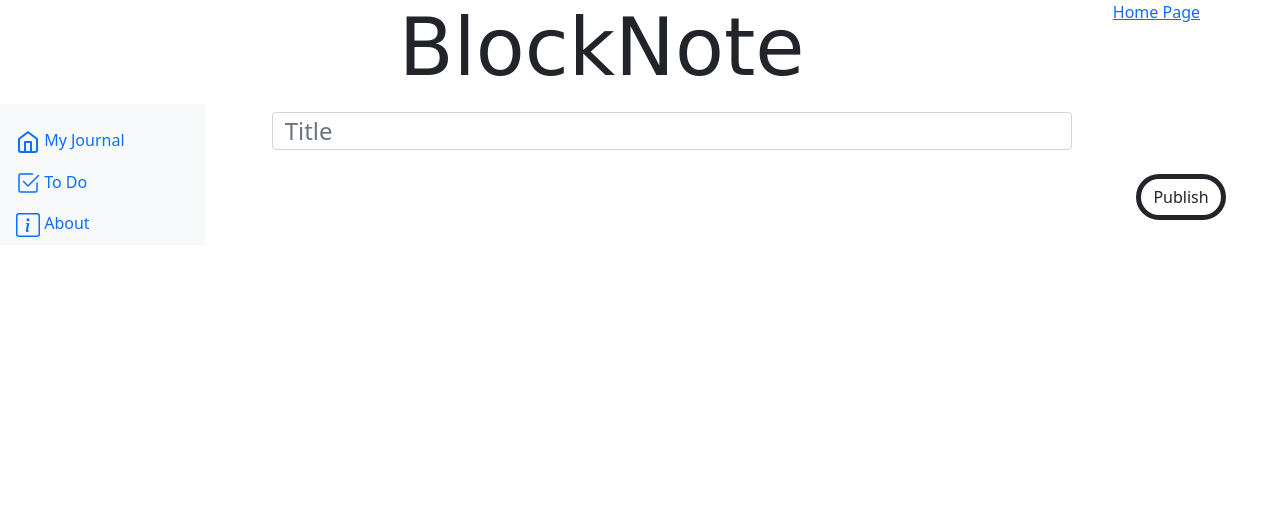
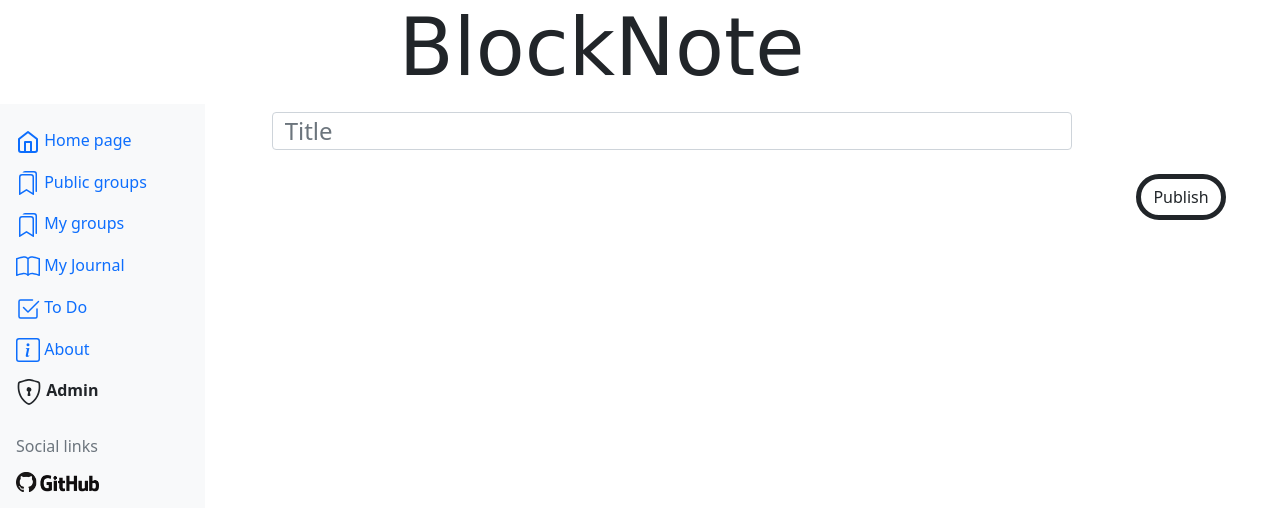
Before and after one commit to ihordev95/blocknote, a Django app: template templates/main/viewedit.html in a window 1280 px wide. Shown: the top 531 px of the page. Run offline with Django 3.2, Linux system fonts and the light colour scheme; the template is opened without the code that fills it: values that come from a table or form of the project are taken from there, others are empty; the visitor is signed in with stand-in values (Sample User, id 1); some libraries are stand-ins or nearby versions; some web fonts are replaced.

Commit message:
Updated, changed and added new tags.

```diff
--- a/templates/include/sidebar.html
+++ b/templates/include/sidebar.html
@@ -1,9 +1,36 @@
+{% load static %}
 <nav id="sidebarMenu" class="col-md-3 col-lg-2 d-md-block bg-light sidebar collapse">
       <div class="position-sticky pt-3">
         <ul class="nav flex-column">
           <li class="nav-item">
-            <a class="nav-link active" aria-current="page" href="/all/">
+            <a class="nav-link active" aria-current="page" href="/">
               <svg xmlns="http://www.w3.org/2000/svg" width="24" height="24" viewBox="0 0 24 24" fill="none" stroke="currentColor" stroke-width="2" stroke-linecap="round" stroke-linejoin="round" class="feather feather-home"><path d="M3 9l9-7 9 7v11a2 2 0 0 1-2 2H5a2 2 0 0 1-2-2z"></path><polyline points="9 22 9 12 15 12 15 22"></polyline></svg>
+              Home page
+            </a>
+          </li>
+          <li class="nav-item">
+            <a class="nav-link" aria-current="page" href="{% url 'publicgrouplist' %}">
+              <svg xmlns="http://www.w3.org/2000/svg" width="24" height="24" fill="currentColor" class="bi bi-bookmarks" viewBox="0 0 16 16">
+                <path d="M2 4a2 2 0 0 1 2-2h6a2 2 0 0 1 2 2v11.5a.5.5 0 0 1-.777.416L7 13.101l-4.223 2.815A.5.5 0 0 1 2 15.5V4zm2-1a1 1 0 0 0-1 1v10.566l3.723-2.482a.5.5 0 0 1 .554 0L11 14.566V4a1 1 0 0 0-1-1H4z"/>
+                <path d="M4.268 1H12a1 1 0 0 1 1 1v11.768l.223.148A.5.5 0 0 0 14 13.5V2a2 2 0 0 0-2-2H6a2 2 0 0 0-1.732 1z"/>
+              </svg>
+              Public groups
+            </a>
+          </li>
+          <li class="nav-item">
+            <a class="nav-link" aria-current="page" href="{% url 'privategrouplist' %}">
+              <svg xmlns="http://www.w3.org/2000/svg" width="24" height="24" fill="currentColor" class="bi bi-bookmarks" viewBox="0 0 16 16">
+                <path d="M2 4a2 2 0 0 1 2-2h6a2 2 0 0 1 2 2v11.5a.5.5 0 0 1-.777.416L7 13.101l-4.223 2.815A.5.5 0 0 1 2 15.5V4zm2-1a1 1 0 0 0-1 1v10.566l3.723-2.482a.5.5 0 0 1 .554 0L11 14.566V4a1 1 0 0 0-1-1H4z"/>
+                <path d="M4.268 1H12a1 1 0 0 1 1 1v11.768l.223.148A.5.5 0 0 0 14 13.5V2a2 2 0 0 0-2-2H6a2 2 0 0 0-1.732 1z"/>
+              </svg>
+              My groups
+            </a>
+          </li>
+          <li class="nav-item">
+            <a class="nav-link" aria-current="page" href="{% url 'postlist' %}">
+              <svg xmlns="http://www.w3.org/2000/svg" width="24" height="24" fill="currentColor" class="bi bi-book" viewBox="0 0 16 16">
+                <path d="M1 2.828c.885-.37 2.154-.769 3.388-.893 1.33-.134 2.458.063 3.112.752v9.746c-.935-.53-2.12-.603-3.213-.493-1.18.12-2.37.461-3.287.811V2.828zm7.5-.141c.654-.689 1.782-.886 3.112-.752 1.234.124 2.503.523 3.388.893v9.923c-.918-.35-2.107-.692-3.287-.81-1.094-.111-2.278-.039-3.213.492V2.687zM8 1.783C7.015.936 5.587.81 4.287.94c-1.514.153-3.042.672-3.994 1.105A.5.5 0 0 0 0 2.5v11a.5.5 0 0 0 .707.455c.882-.4 2.303-.881 3.68-1.02 1.409-.142 2.59.087 3.223.877a.5.5 0 0 0 .78 0c.633-.79 1.814-1.019 3.222-.877 1.378.139 2.8.62 3.681 1.02A.5.5 0 0 0 16 13.5v-11a.5.5 0 0 0-.293-.455c-.952-.433-2.48-.952-3.994-1.105C10.413.809 8.985.936 8 1.783z"/>
+              </svg>
               My Journal
             </a>
           </li>
@@ -25,39 +52,29 @@
             About
             </a>
           </li>
+          {% if request.user.is_superuser %}
+            <li class="nav-item">
+              <a class="nav-link text-dark" href="/admin/">
+                <strong>
+                <svg xmlns="http://www.w3.org/2000/svg" width="26" height="26" fill="currentColor" class="bi bi-shield-lock" viewBox="0 0 16 16">
+                  <path d="M5.338 1.59a61.44 61.44 0 0 0-2.837.856.481.481 0 0 0-.328.39c-.554 4.157.726 7.19 2.253 9.188a10.725 10.725 0 0 0 2.287 2.233c.346.244.652.42.893.533.12.057.218.095.293.118a.55.55 0 0 0 .101.025.615.615 0 0 0 .1-.025c.076-.023.174-.061.294-.118.24-.113.547-.29.893-.533a10.726 10.726 0 0 0 2.287-2.233c1.527-1.997 2.807-5.031 2.253-9.188a.48.48 0 0 0-.328-.39c-.651-.213-1.75-.56-2.837-.855C9.552 1.29 8.531 1.067 8 1.067c-.53 0-1.552.223-2.662.524zM5.072.56C6.157.265 7.31 0 8 0s1.843.265 2.928.56c1.11.3 2.229.655 2.887.87a1.54 1.54 0 0 1 1.044 1.262c.596 4.477-.787 7.795-2.465 9.99a11.775 11.775 0 0 1-2.517 2.453 7.159 7.159 0 0 1-1.048.625c-.28.132-.581.24-.829.24s-.548-.108-.829-.24a7.158 7.158 0 0 1-1.048-.625 11.777 11.777 0 0 1-2.517-2.453C1.928 10.487.545 7.169 1.141 2.692A1.54 1.54 0 0 1 2.185 1.43 62.456 62.456 0 0 1 5.072.56z"/>
+                  <path d="M9.5 6.5a1.5 1.5 0 0 1-1 1.415l.385 1.99a.5.5 0 0 1-.491.595h-.788a.5.5 0 0 1-.49-.595l.384-1.99a1.5 1.5 0 1 1 2-1.415z"/>
+                </svg>
+                Admin
+              </strong>
+              </a>
+            </li>
+          {% endif %}
         </ul>
 
-        <!-- <h6 class="sidebar-heading d-flex justify-content-between align-items-center px-3 mt-4 mb-1 text-muted">
-          <span>Saved reports</span>
-          <a class="link-secondary" href="#" aria-label="Add a new report">
-            <svg xmlns="http://www.w3.org/2000/svg" width="24" height="24" viewBox="0 0 24 24" fill="none" stroke="currentColor" stroke-width="2" stroke-linecap="round" stroke-linejoin="round" class="feather feather-plus-circle"><circle cx="12" cy="12" r="10"></circle><line x1="12" y1="8" x2="12" y2="16"></line><line x1="8" y1="12" x2="16" y2="12"></line></svg>
-          </a>
+        <h6 class="sidebar-heading d-flex justify-content-between align-items-center px-3 mt-4 mb-1 text-muted">
+          <span>Social links</span>
         </h6>
         <ul class="nav flex-column mb-2">
           <li class="nav-item">
-            <a class="nav-link" href="#">
-              <svg xmlns="http://www.w3.org/2000/svg" width="24" height="24" viewBox="0 0 24 24" fill="none" stroke="currentColor" stroke-width="2" stroke-linecap="round" stroke-linejoin="round" class="feather feather-file-text"><path d="M14 2H6a2 2 0 0 0-2 2v16a2 2 0 0 0 2 2h12a2 2 0 0 0 2-2V8z"></path><polyline points="14 2 14 8 20 8"></polyline><line x1="16" y1="13" x2="8" y2="13"></line><line x1="16" y1="17" x2="8" y2="17"></line><polyline points="10 9 9 9 8 9"></polyline></svg>
-              Current month
+            <a href="https://github.com/mirsaid-mirzohidov/blocknote/" target="_blank" class="nav-link">
+              <img alt="GitHub Repository." src='{% static "main/GitHub-logo.png" %}' height="20">
             </a>
-          </li>
-          <li class="nav-item">
-            <a class="nav-link" href="#">
-              <svg xmlns="http://www.w3.org/2000/svg" width="24" height="24" viewBox="0 0 24 24" fill="none" stroke="currentColor" stroke-width="2" stroke-linecap="round" stroke-linejoin="round" class="feather feather-file-text"><path d="M14 2H6a2 2 0 0 0-2 2v16a2 2 0 0 0 2 2h12a2 2 0 0 0 2-2V8z"></path><polyline points="14 2 14 8 20 8"></polyline><line x1="16" y1="13" x2="8" y2="13"></line><line x1="16" y1="17" x2="8" y2="17"></line><polyline points="10 9 9 9 8 9"></polyline></svg>
-              Last quarter
-            </a>
-          </li>
-          <li class="nav-item">
-            <a class="nav-link" href="#">
-              <svg xmlns="http://www.w3.org/2000/svg" width="24" height="24" viewBox="0 0 24 24" fill="none" stroke="currentColor" stroke-width="2" stroke-linecap="round" stroke-linejoin="round" class="feather feather-file-text"><path d="M14 2H6a2 2 0 0 0-2 2v16a2 2 0 0 0 2 2h12a2 2 0 0 0 2-2V8z"></path><polyline points="14 2 14 8 20 8"></polyline><line x1="16" y1="13" x2="8" y2="13"></line><line x1="16" y1="17" x2="8" y2="17"></line><polyline points="10 9 9 9 8 9"></polyline></svg>
-              Social engagement
-            </a>
-          </li>
-          <li class="nav-item">
-            <a class="nav-link" href="#">
-              <svg xmlns="http://www.w3.org/2000/svg" width="24" height="24" viewBox="0 0 24 24" fill="none" stroke="currentColor" stroke-width="2" stroke-linecap="round" stroke-linejoin="round" class="feather feather-file-text"><path d="M14 2H6a2 2 0 0 0-2 2v16a2 2 0 0 0 2 2h12a2 2 0 0 0 2-2V8z"></path><polyline points="14 2 14 8 20 8"></polyline><line x1="16" y1="13" x2="8" y2="13"></line><line x1="16" y1="17" x2="8" y2="17"></line><polyline points="10 9 9 9 8 9"></polyline></svg>
-              Year-end sale
-            </a>
-          </li>
-        </ul> -->
+        </ul>
       </div>
     </nav>
--- a/templates/main/viewedit.html
+++ b/templates/main/viewedit.html
@@ -17,14 +17,7 @@
   {{ article_form.media }}
 </head>
 <body>
-{% if request.user == article.author %}
-<a href="https://github.com/mirsaid-mirzohidov/blocknote/" target="_blank">
-  <img alt="GitHub Repository." src='{% static "main/GitHub-logo.png" %}' height="20" class="github-logo">
-  <img src="https://media.giphy.com/media/Jmsr7KdgwnzjMUkva8/giphy.gif" height="100" class="click-here">
-</a>
-{% elif request.user.is_authenticated %}
-<a href="/" class="width-50">Home Page</a>
-{% else %}
+{% if not request.user.is_authenticated %}
 <h5 class="width-50"><a href="/register/">Register</a> || <a href="/login/">Login</a></h5>
 {% endif %}
 {% if request.user == article.author or request.user.is_superuser %}
```
Also changed, not shown: templates/main/article_list.html (+4 -18 lines), templates/main/create.html (+1 -6 lines).
